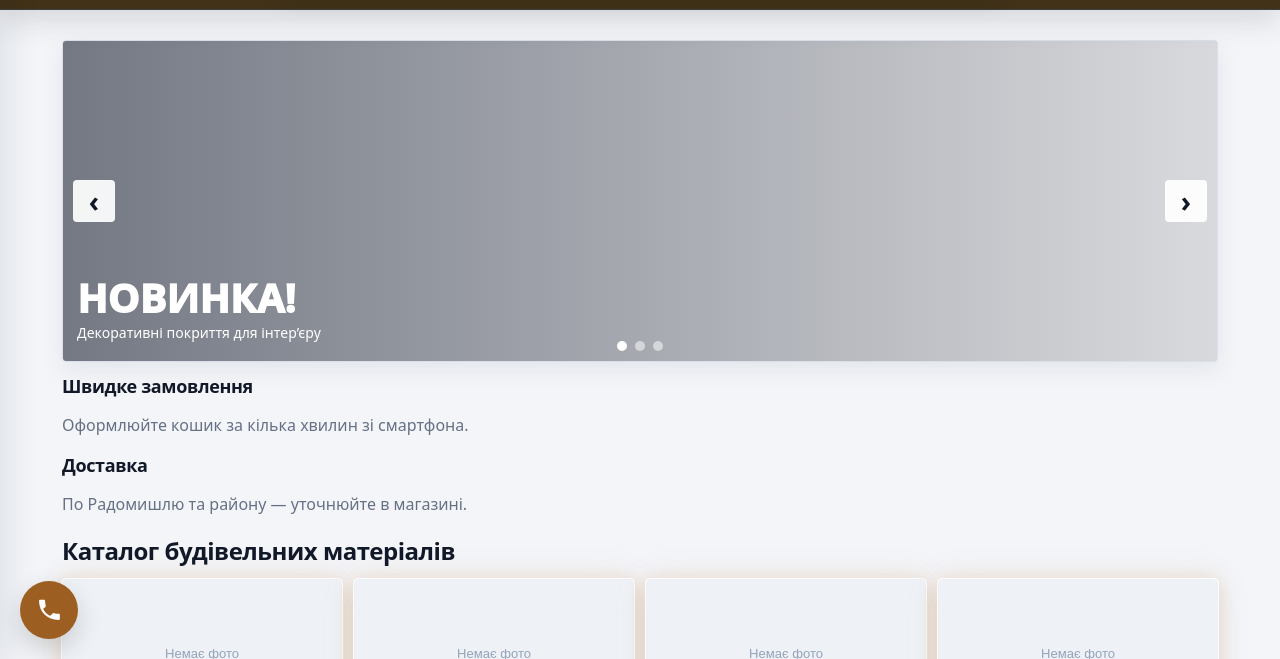
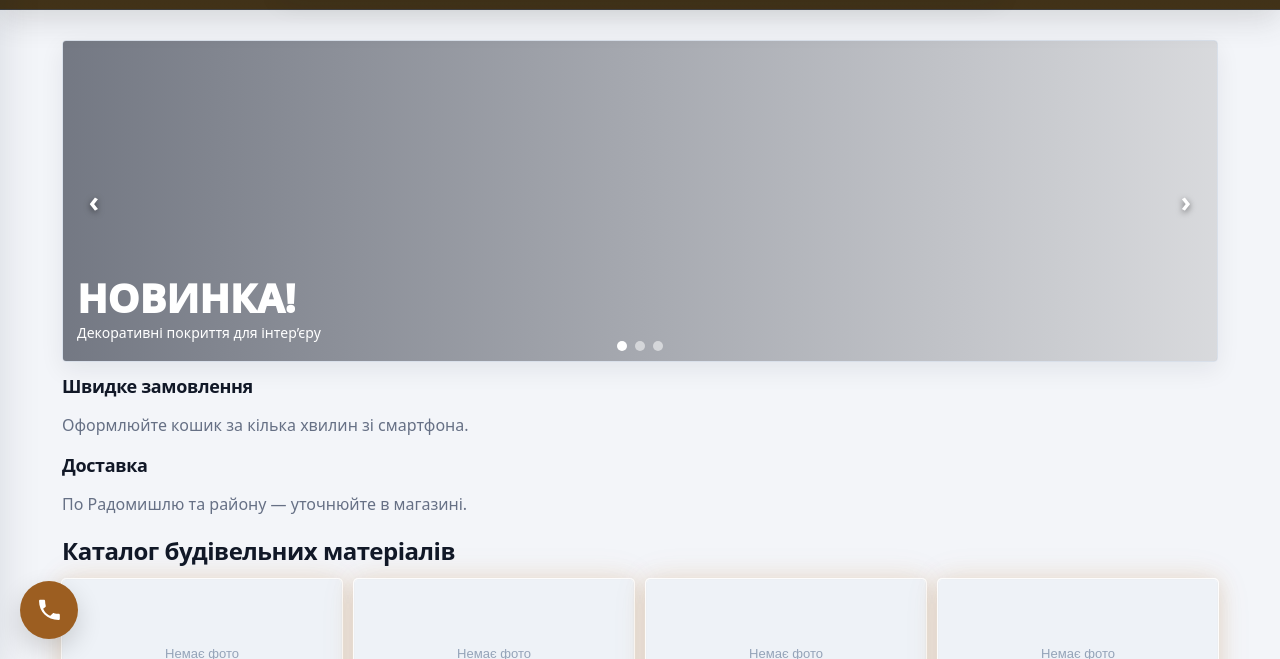
Before and after one commit to Anna6-git/builder-shop, a website: page index.html in a window 1280 px wide. Shown: the part 141-800 px from the top of the page. Drawn offline with Linux system fonts and the light colour scheme; no server answers.

Commit message:
Make slider arrows transparent

```diff
--- a/style.css
+++ b/style.css
@@ -696,21 +696,22 @@ body.drawerOpen .drawer {
   transform: translateY(-50%);
   width: 42px;
   height: 42px;
-  border: 1px solid rgba(255, 255, 255, 0.28);
-  background: rgba(255, 255, 255, 0.92);
-  color: #111827;
+  border: none;
+  background: transparent;
+  color: #ffffff;
   font-size: 28px;
   font-weight: 700;
   z-index: 3;
   display: flex;
   align-items: center;
   justify-content: center;
-  transition: background 0.2s ease, transform 0.2s ease;
+  text-shadow: 0 2px 6px rgba(0, 0, 0, 0.55);
+  transition: transform 0.2s ease, opacity 0.2s ease;
 }
 
 .nav:hover,
 .nav:active {
-  background: #ffffff;
+  background: transparent;
   transform: translateY(-50%) scale(1.04);
 }
 
```
Also changed, not shown: index.html (+1 -1 lines), favicon.png (added).
